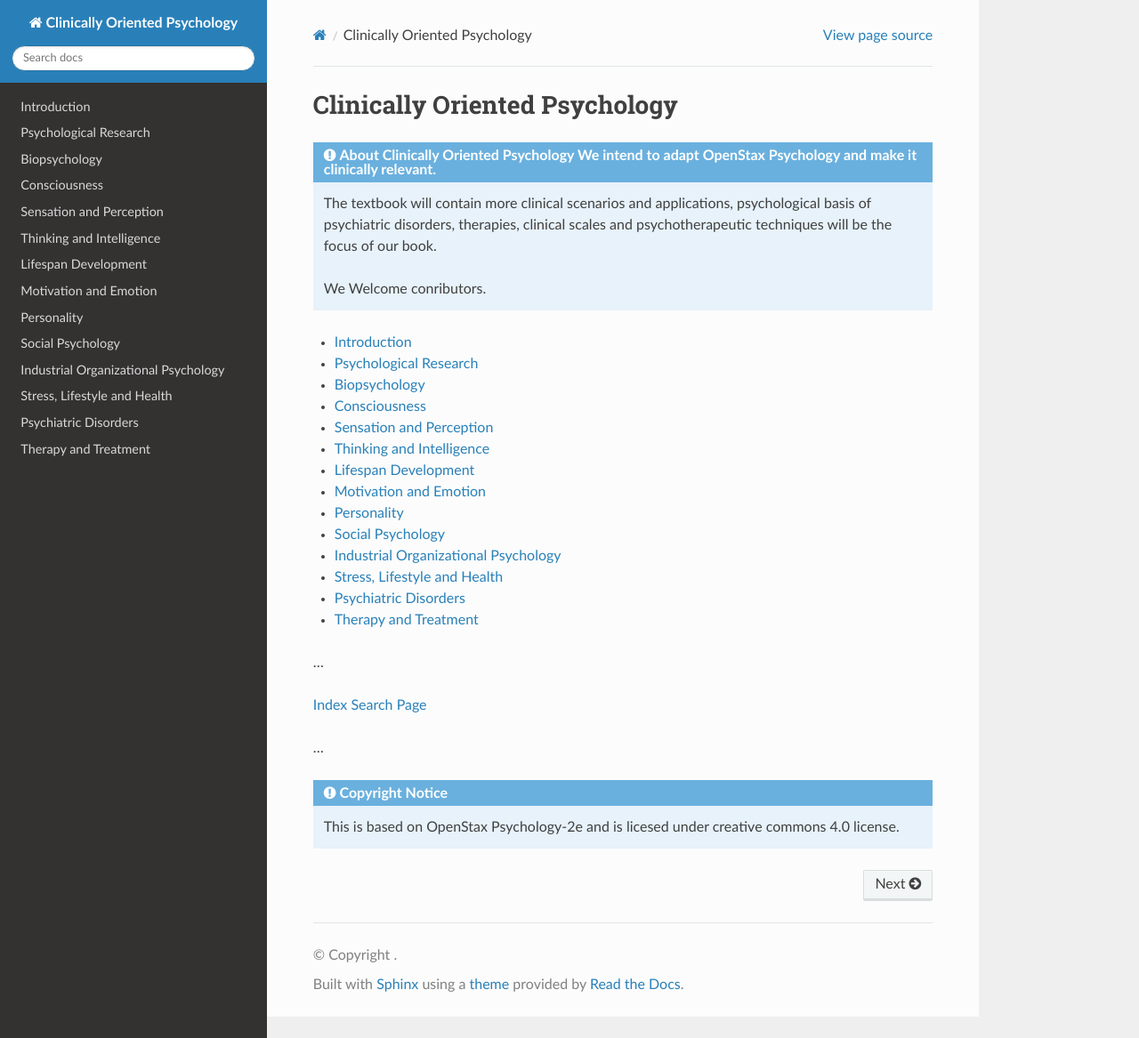
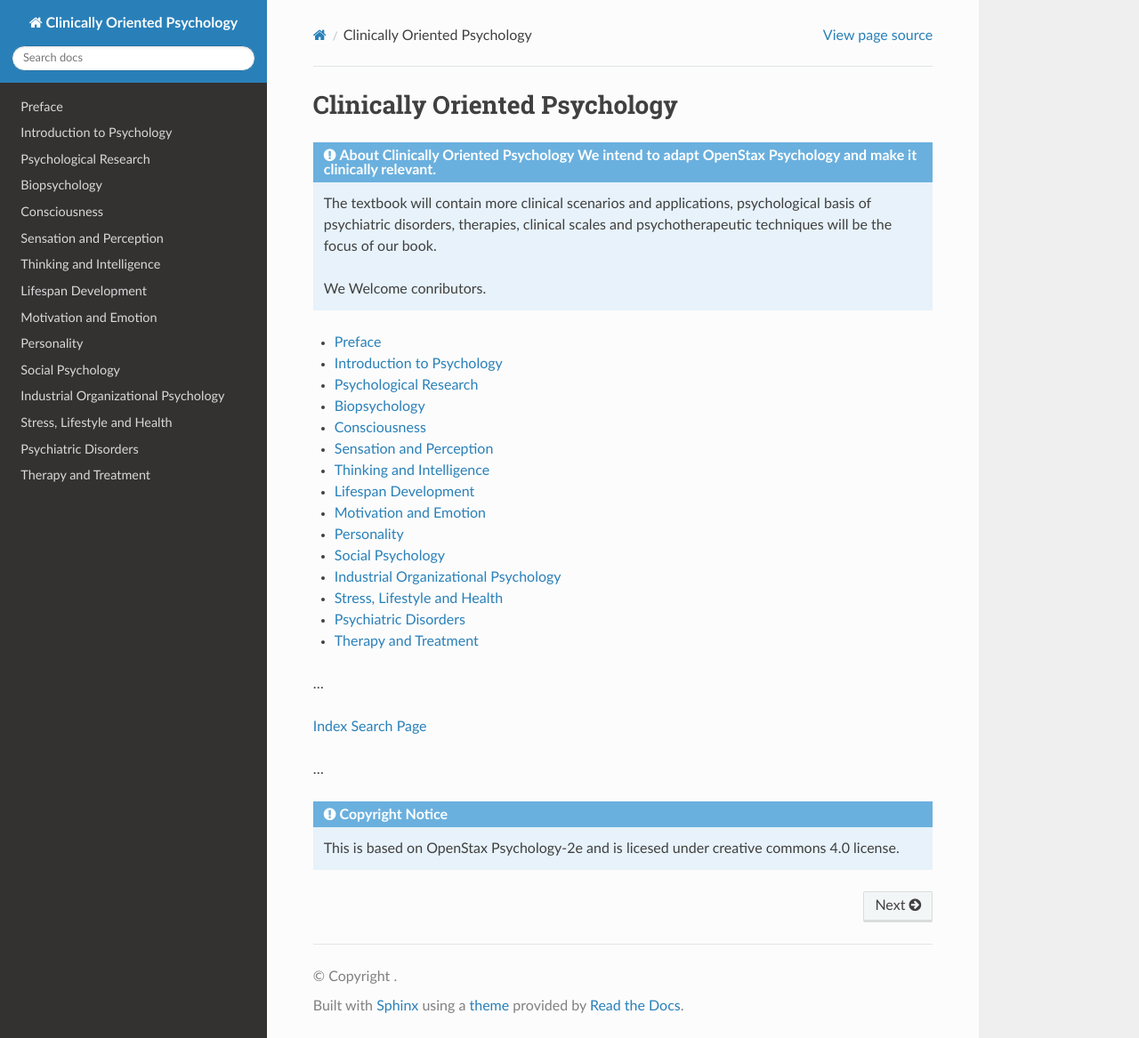
Before and after one commit to justpsychiatry/Clinically-Oriented-Psychology, a Sphinx documentation site: the page built from docs/source/index.rst, in a window 1280 px wide and 1167 px high. Shown: the whole window at 89% size. Built offline with Sphinx 7.4.7 and the Read the Docs theme 2.0.0, drawn with Linux system fonts in a browser that asks for light colours; pages that are not in the unit, such as notebooks, are missing from menus; some of the changed lines change nothing that is shown.

Commit message:
further corrections

```diff
--- a/docs/source/index.rst
+++ b/docs/source/index.rst
@@ -13,7 +13,8 @@ Clinically Oriented Psychology
    :maxdepth: 1
    :glob:
 
-   ./introd/m49027
+   m51868*
+   ./introd/index.rst
    ./psyr/index.rst
    ./biop/index.rst
    ./cons/index.rst
```
